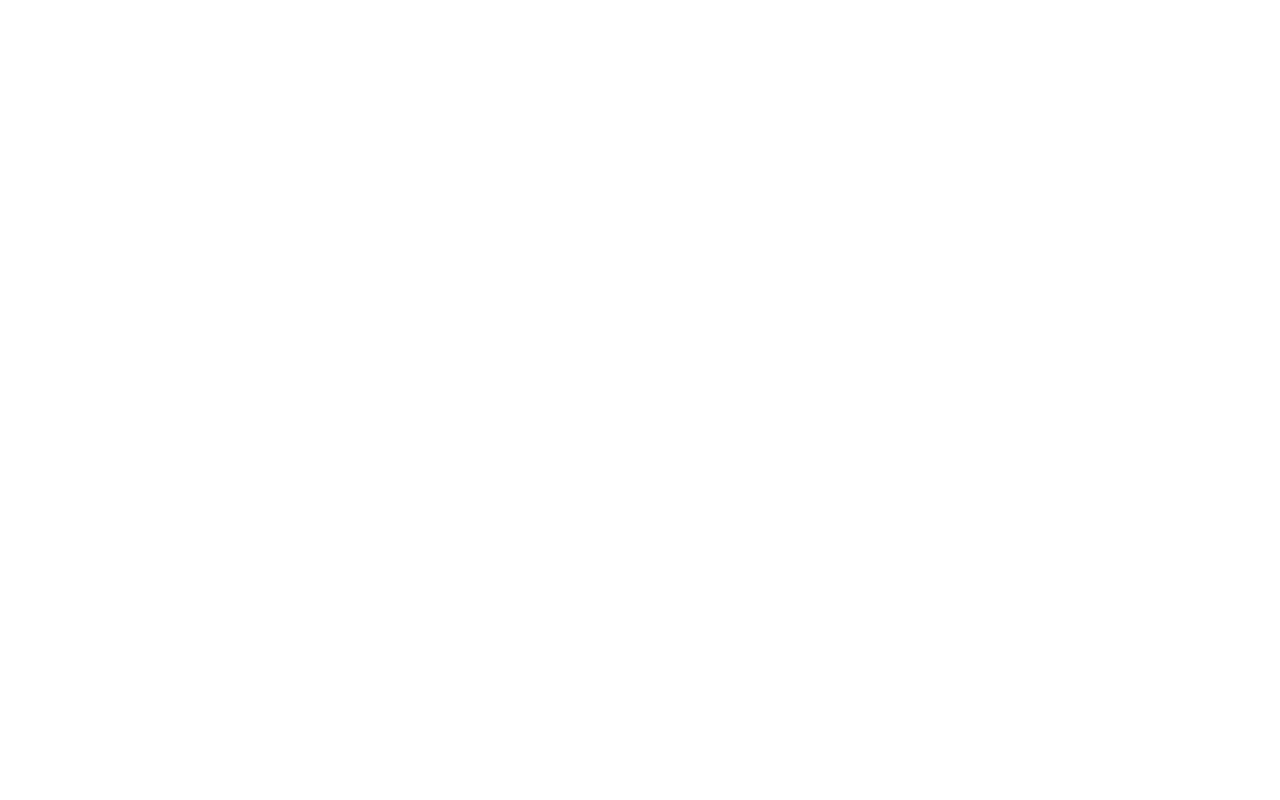
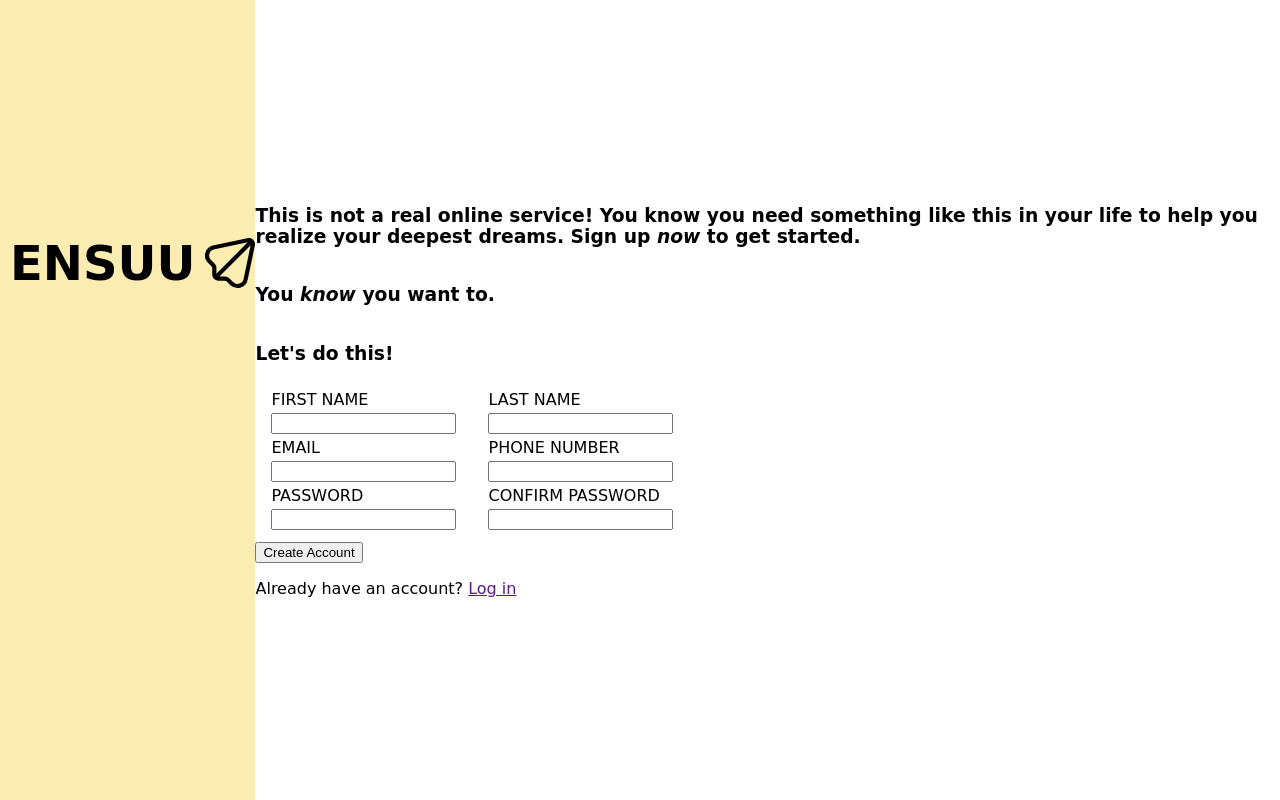
Before and after one commit to ENSUU/odin-signup-page, a plain HTML site: page index.html in a window 1280 px wide. Drawn offline with Linux system fonts and the light colour scheme; a web font is replaced by a local one.

Commit message:
Create general layout and styling for the webpage
Added the HTML elements such as the form, submit button, logo,
logo text, and background color to the page.

```diff
--- a/index.html
+++ b/index.html
@@ -7,6 +7,48 @@
     <link rel="stylesheet" href="styles.css">
 </head>
 <body>
+    <div class="logo-section">
+        <div class="logo-section-content">
+            <h1>ENSUU</h1>
+            <img id="logo" src="./img/paper-plane.svg" alt="Image of paper plane">
+        </div>
+    </div>
+    <div class="form-section">
+        <h3>
+            This is not a real online service! You know you need something like this in your life
+            to help you realize your deepest dreams. Sign up <em>now</em> to get started.
+        </h3>
+        <h3>You <em>know</em> you want to.</h3>
+        <div class="sign-up-form-container">
+            <h3>Let's do this!</h3>
+            <form class="sign-up-form" action="" method="">
+                <div class="form-inputs">
+                    <fieldset>
+                        <label for="first-name">FIRST NAME</label>
+                        <input type="text" id="first-name" name="first-name">
+
+                        <label for="email">EMAIL</label>
+                        <input type="email" id="email" name="email">
+
+                        <label for="password">PASSWORD</label>
+                        <input type="password" id="password" name="password">
+                    </fieldset>
+                    <fieldset>
+                        <label for="last-name">LAST NAME</label>
+                        <input type="text" id="last-name" name="last-name">
+
+                        <label for="phone-number">PHONE NUMBER</label>
+                        <input type="tel" id="phone-number" name="phone-number">
+
+                        <label for="confirm-password">CONFIRM PASSWORD</label>
+                        <input type="password" id="confirm-password" name="confirm-password">
+                    </fieldset>
+                </div>
+                <button type="submit">Create Account</button>
+            </form>
+            <p>Already have an account? <a href="">Log in</a></p>
+        </div>
+    </div>
     <script src="scripts.js"></script>
 </body>
 </html>
--- a/styles.css
+++ b/styles.css
@@ -0,0 +1,62 @@
+@import url('https://fonts.googleapis.com/css2?family=Playpen+Sans:wght@300;400;700&display=swap');
+
+:root {
+    --yellow-color: #FBECB2;
+    --black: black;
+    --font-family: 'Playpen Sans', cursive;
+}
+
+body {
+    margin: 0;
+    font-family: var(--font-family);
+    height: 100vh;
+    display: flex;
+}
+
+fieldset {
+    border: none;
+    display: flex;
+    flex-direction: column;
+}
+
+.logo-section {
+    background-color: var(--yellow-color);
+    color: var(--white);
+    width: 30vw;
+    display: flex;
+    justify-content: center;
+    align-items: flex-start;
+}
+
+.logo-section-content {
+    display: flex;
+    align-items: center;
+    justify-content: center;
+    margin-top: 235px;
+    width: 100%;
+}
+
+.logo-section-content > h1 {
+    margin: 0 10px;
+    font-size: 3rem;
+}
+
+#logo {
+    width: 50px;
+    height: 50px;
+    color: var(--white);
+}
+
+.form-section {
+    display: flex;
+    flex-direction: column;
+    justify-content: center;
+}
+
+.form-inputs {
+    display: flex;
+}
+
+fieldset label, fieldset input {
+    margin: 2px;
+}
```
Also changed, not shown: img/paper-plane.svg (added).
